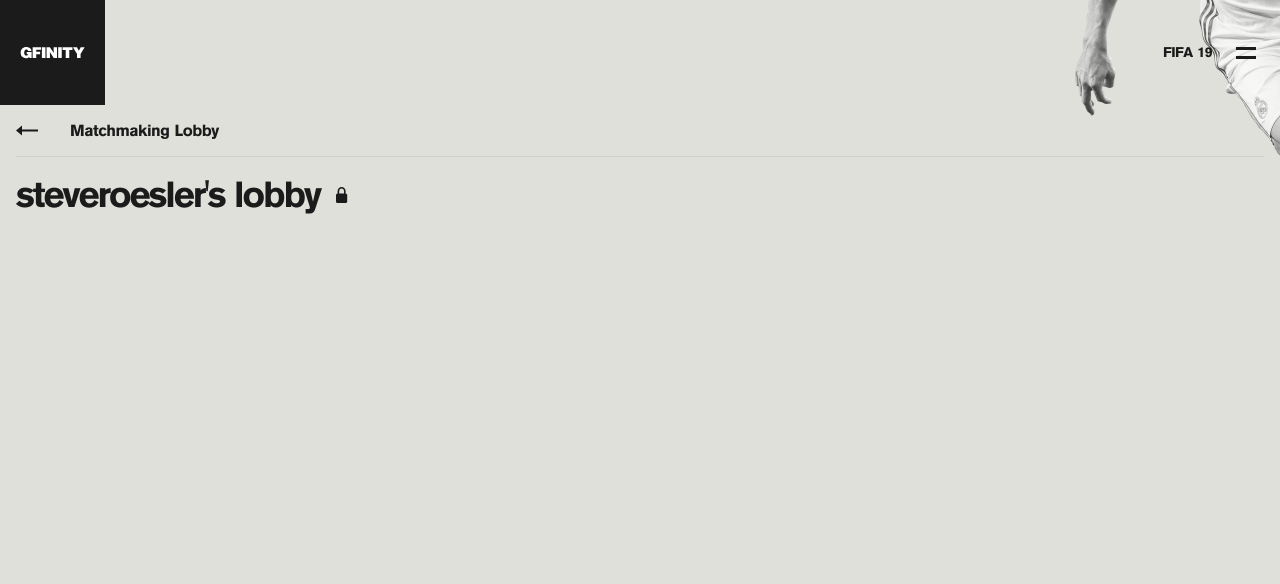
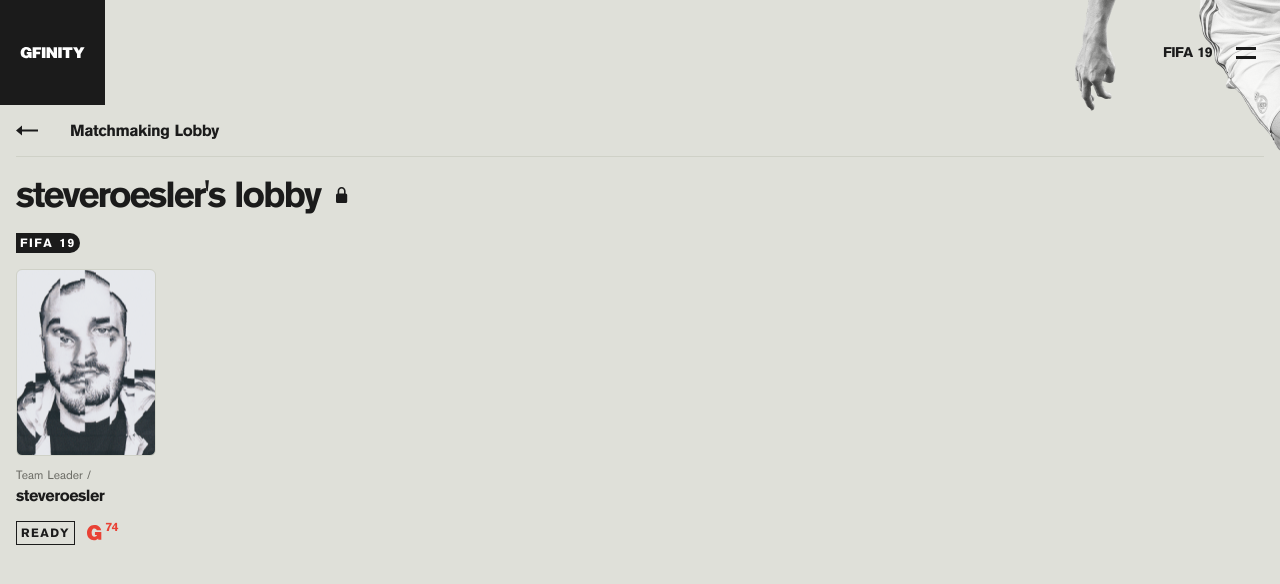
Before and after one commit to jack-carling/gfinity, a Nuxt app: page / in a window 1280 px wide. Shown: the top 584 px of the page. Built offline with nearby package versions, Linux system fonts and the light colour scheme.

Commit message:
TeamLeader component
• Added team leader component card
• Added more font styles
• Fixed background image pixel perfect
• More assets

```diff
--- a/assets/scss/base/_fonts.scss
+++ b/assets/scss/base/_fonts.scss
@@ -1,4 +1,6 @@
 $dark-gray: #1b1b1b;
+$white: #ffffff;
+$light-gray: #6b6b65;
 
 .callout-small-dark-bold {
 	font-family: akzidenzgrotesk-bold;
@@ -23,3 +25,27 @@
 	letter-spacing: -2px;
 	line-height: 44px;
 }
+
+.caption-small-light {
+	font-family: akzidenzgrotesk-bold;
+	font-size: 12px;
+	color: $white;
+	letter-spacing: 1.5px;
+	line-height: 12px;
+}
+
+.footnote-lightgray {
+	font-family: akzidenzgrotesk-regular;
+	font-size: 12px;
+	color: $light-gray;
+	letter-spacing: 0px;
+	line-height: 14px;
+}
+
+.caption-small-dark {
+	font-family: akzidenzgrotesk-bold;
+	font-size: 12px;
+	color: $dark-gray;
+	letter-spacing: 1.5px;
+	line-height: 12px;
+}
--- /dev/null
+++ b/components/cards/TeamLeader.vue
@@ -0,0 +1,47 @@
+<template>
+	<article class="card flex flex-col">
+		<div class="avatar"></div>
+		<span class="footnote-lightgray pt-3">Team Leader /</span>
+		<span class="callout-medium-dark pt-1">{{ user }}</span>
+		<div class="stats flex mt-4">
+			<div class="ready caption-small-dark p-1 mr-2">READY</div>
+			<div class="score flex">
+				<img class="p-1" src="@/assets/images/gf-pts-g.svg" alt="" />
+				<span class="caption-small-dark">74</span>
+			</div>
+		</div>
+	</article>
+</template>
+
+<script>
+export default {
+	props: {
+		user: String
+	}
+}
+</script>
+
+<style lang="scss" scoped>
+article.card {
+	border-radius: 6px;
+	width: 140px;
+}
+div.avatar {
+	border: 1px solid #cfd1c7;
+	width: 100%;
+	height: 187px;
+	border-radius: 6px;
+	background-position: center;
+	background-image: url('~@/assets/images/gf-avatar-01.png');
+}
+div.ready {
+	border: 1px solid #1b1b1b;
+	line-height: initial;
+}
+div.score {
+	span {
+		color: #e94235;
+		letter-spacing: -0.5px;
+	}
+}
+</style>
--- a/pages/index.vue
+++ b/pages/index.vue
@@ -13,11 +13,19 @@
 			<h1 class="title-large-dark m-0">{{ renderLobbyText() }}</h1>
 			<img src="@/assets/images/gf-lock.svg" class="ml-4" alt="lock" />
 		</section>
+		<div class="flag mx-4 caption-small-light p-1">FIFA 19</div>
+		<section class="cards p-4">
+			<TeamLeader :user="user" />
+		</section>
 	</main>
 </template>
 
 <script>
+import TeamLeader from '~/components/cards/TeamLeader.vue'
 export default {
+	components: {
+		TeamLeader
+	},
 	head() {
 		return {
 			title: 'Gfinity - Matchmaking Lobby'
@@ -46,11 +54,21 @@
 	top: 0;
 	right: 0;
 	background-image: url('~@/assets/images/fifa19-ronaldo-fg-lg.png');
-	background-position: 170px -310px;
+	background-position: 170px -315px;
 	background-repeat: no-repeat;
 	z-index: -999;
 }
 section.header {
 	border-bottom: 1px solid #cfd1c7;
 }
+div.flag {
+	background-color: #1b1b1b;
+	width: max-content;
+	border-radius: 0 999px 999px 0;
+}
+section.cards {
+	display: flex;
+	flex-wrap: wrap;
+	gap: 1rem;
+}
 </style>
```
Also changed, not shown: assets/images/gf-avatar-01.png (added), assets/images/gf-pts-g.svg (added).
